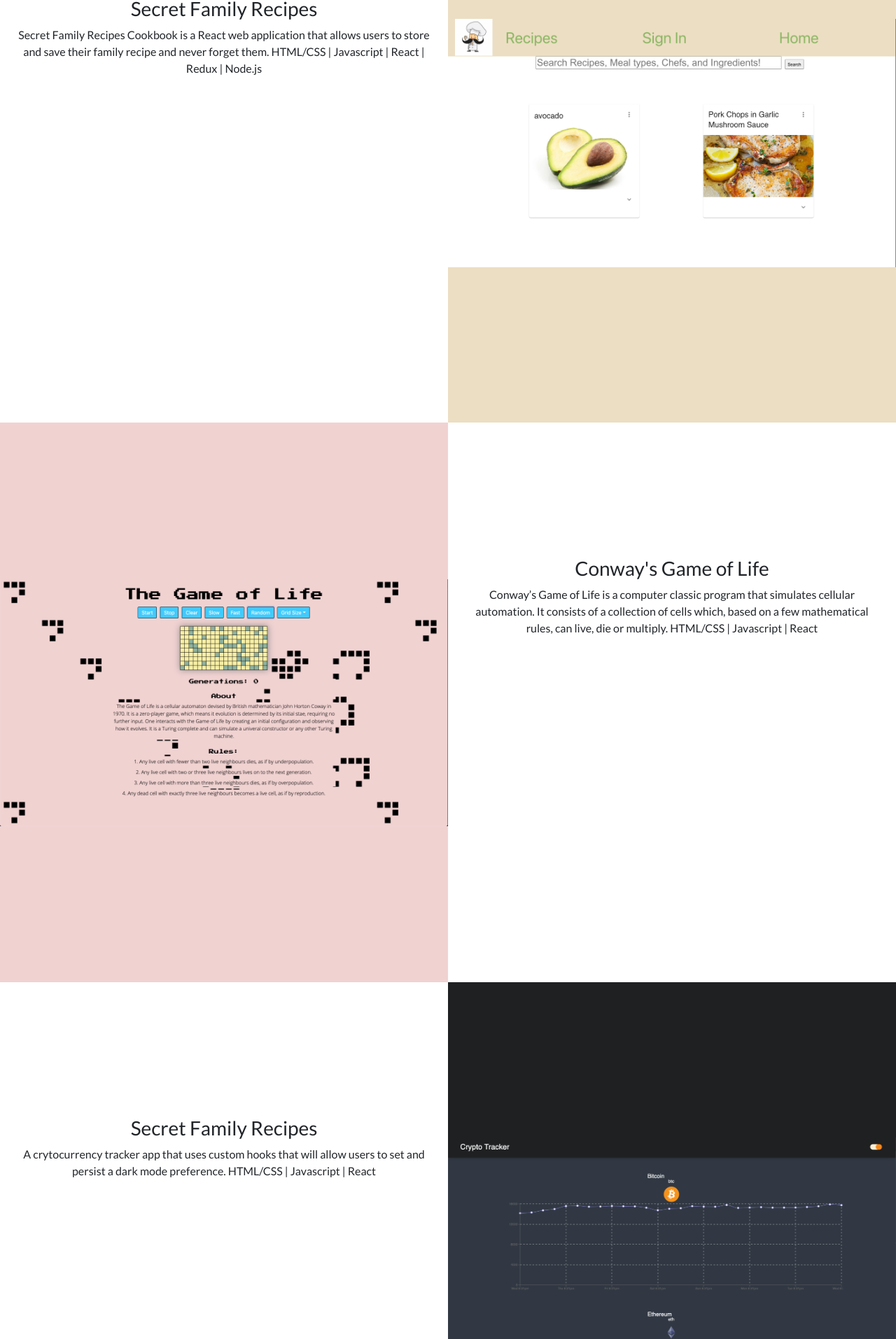
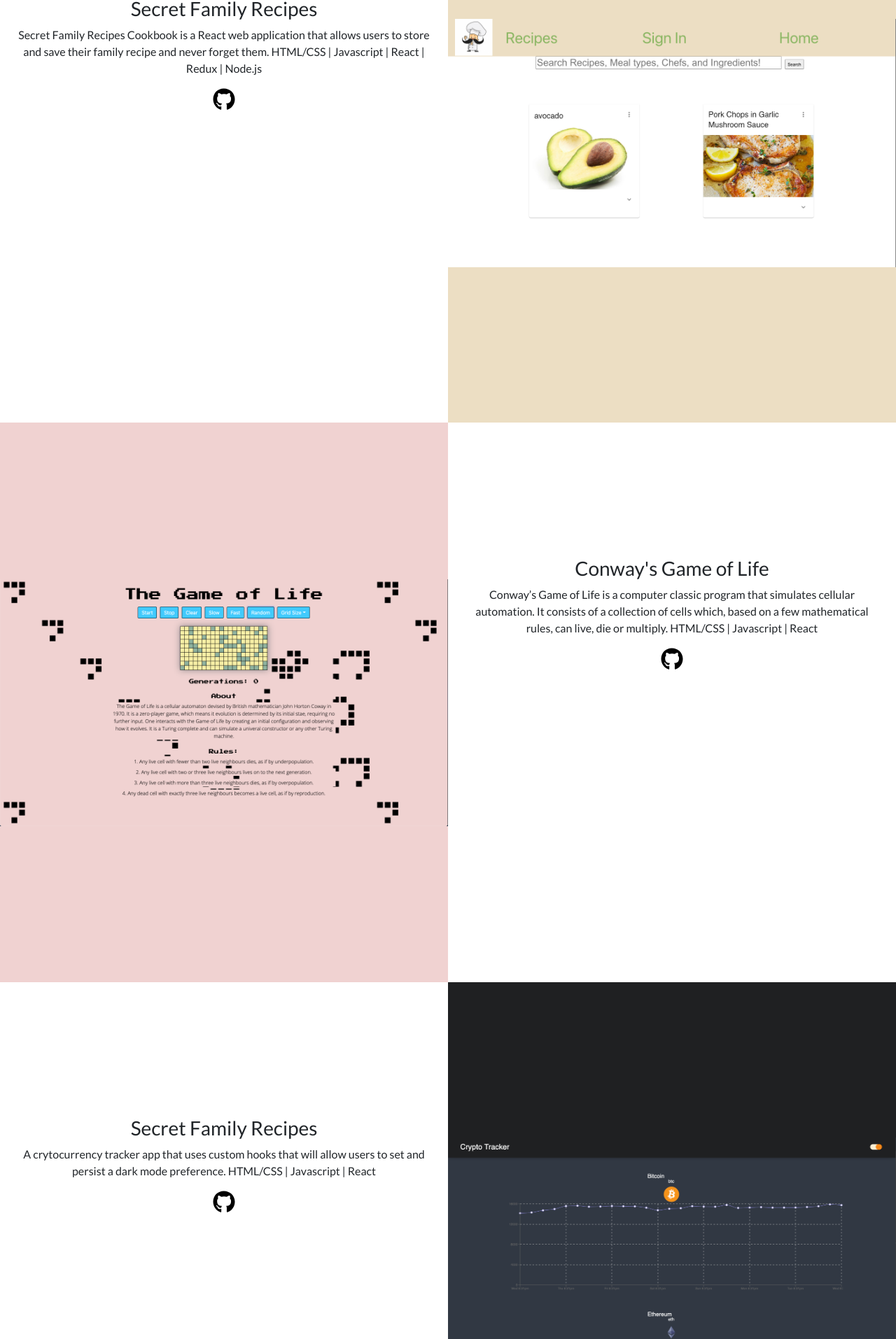
Before and after one commit to april5622/Portfolio, a React (Create React App) app in the folder portfolio/: page / in a window 1280 px wide. Shown: the part 996-2910 px from the top of the page at 70% size. Built offline with nearby package versions, Linux system fonts and the light colour scheme.

Commit message:
Added github links to projects

```diff
--- a/portfolio/src/App.css
+++ b/portfolio/src/App.css
@@ -144,6 +144,15 @@ h3 {
   background-color:  #1F2022;
 }
 
+/* PROJECT PAGE GITHUB LINK */
+
+a.github-project {
+  color: black;
+}
+
+a.github-project:hover {
+  color: gray;
+}
 
 
 /* COPYRIGHTS */
@@ -167,47 +176,6 @@ h3 {
 }
 
 
-
-
-/* PROJECT PAGE GITHUB LINK */
-
-/* a.github-project {
-  color: white;
-}
-
-a.github-project:hover {
-  color: gray;
-}
-
-.project-links {
-  font-size: 1.5rem;
-  color: white;
-}
-
-.project-links:hover {
-  color: gray;
-  text-decoration: none;
-}
-
-.project-pic-div-main {
-  display: flex;
-  justify-content: center;
-  padding: 0%;
-}
-
-.project-pic-div {
-  margin: 0%;
-  padding: 0%;
-  width: 10%;
-}
-
-img.project-pic {
-  border-radius: 0%;
-  border: double white;
-  margin: 0.5%;
-  object-fit: cover;
-  width: 50%;
-} */
 
 /* TABLET MODE
 
--- a/portfolio/src/components/DarkMode.js
+++ b/portfolio/src/components/DarkMode.js
@@ -1,4 +1,6 @@
 import React from "react";
+import { FontAwesomeIcon } from "@fortawesome/react-fontawesome";
+import { faGithub } from "@fortawesome/free-brands-svg-icons";
 
 function DarkMode() {
   return (
@@ -11,6 +13,12 @@ function DarkMode() {
             users to set and persist a dark mode preference. HTML/CSS |
             Javascript | React
           </p>
+          <a
+            href="https://github.com/april5622/dark-mode"
+            className="github-project icon"
+          >
+            <FontAwesomeIcon icon={faGithub} size="2x" />
+          </a>
         </div>
 
         <div className="rightProjectBox-dark">
--- a/portfolio/src/components/FamilyRecipes.js
+++ b/portfolio/src/components/FamilyRecipes.js
@@ -1,4 +1,6 @@
 import React from "react";
+import { FontAwesomeIcon } from "@fortawesome/react-fontawesome";
+import { faGithub } from "@fortawesome/free-brands-svg-icons";
 
 function FamilyRecipes() {
   return (
@@ -11,6 +13,12 @@ function FamilyRecipes() {
             allows users to store and save their family recipe and never forget
             them. HTML/CSS | Javascript | React | Redux | Node.js
           </p>
+          <a
+            href="https://github.com/PTCT-Chef-Portfolio-1/FE"
+            className="github-project icon"
+          >
+            <FontAwesomeIcon icon={faGithub} size="2x" />
+          </a>
         </div>
 
         <div className="rightProjectBox-fam">
--- a/portfolio/src/components/GameOfLife.js
+++ b/portfolio/src/components/GameOfLife.js
@@ -1,4 +1,6 @@
 import React from "react";
+import { FontAwesomeIcon } from "@fortawesome/react-fontawesome";
+import { faGithub } from "@fortawesome/free-brands-svg-icons";
 
 
 
@@ -20,6 +22,12 @@ function GameOfLife() {
               based on a few mathematical rules, can live, die or multiply.
               HTML/CSS | Javascript | React
             </p>
+            <a
+            href="https://github.com/april5622/conways-game-of-life"
+            className="github-project icon"
+          >
+            <FontAwesomeIcon icon={faGithub} size="2x" />
+          </a>
           </div>
         </div>
       </div>
```
